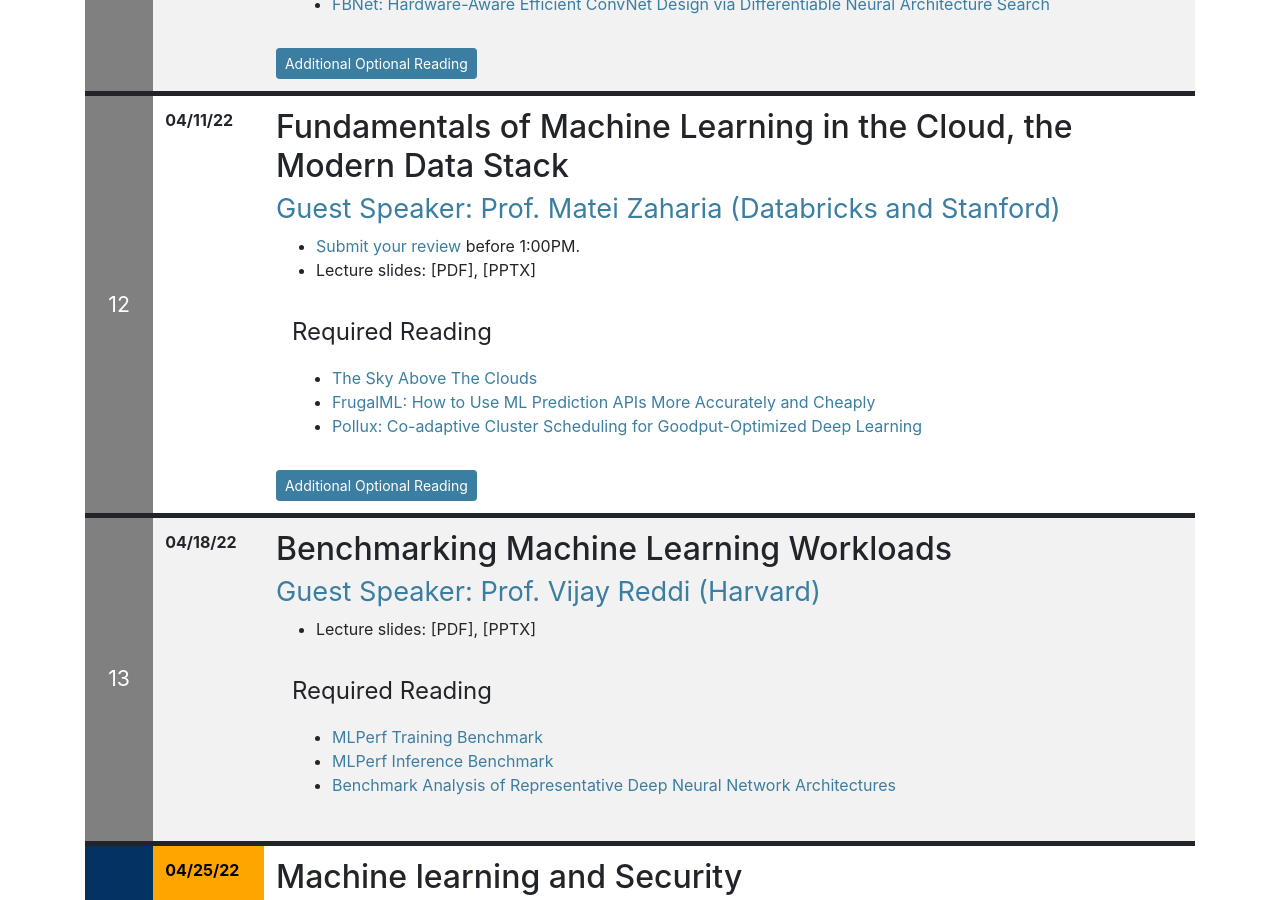
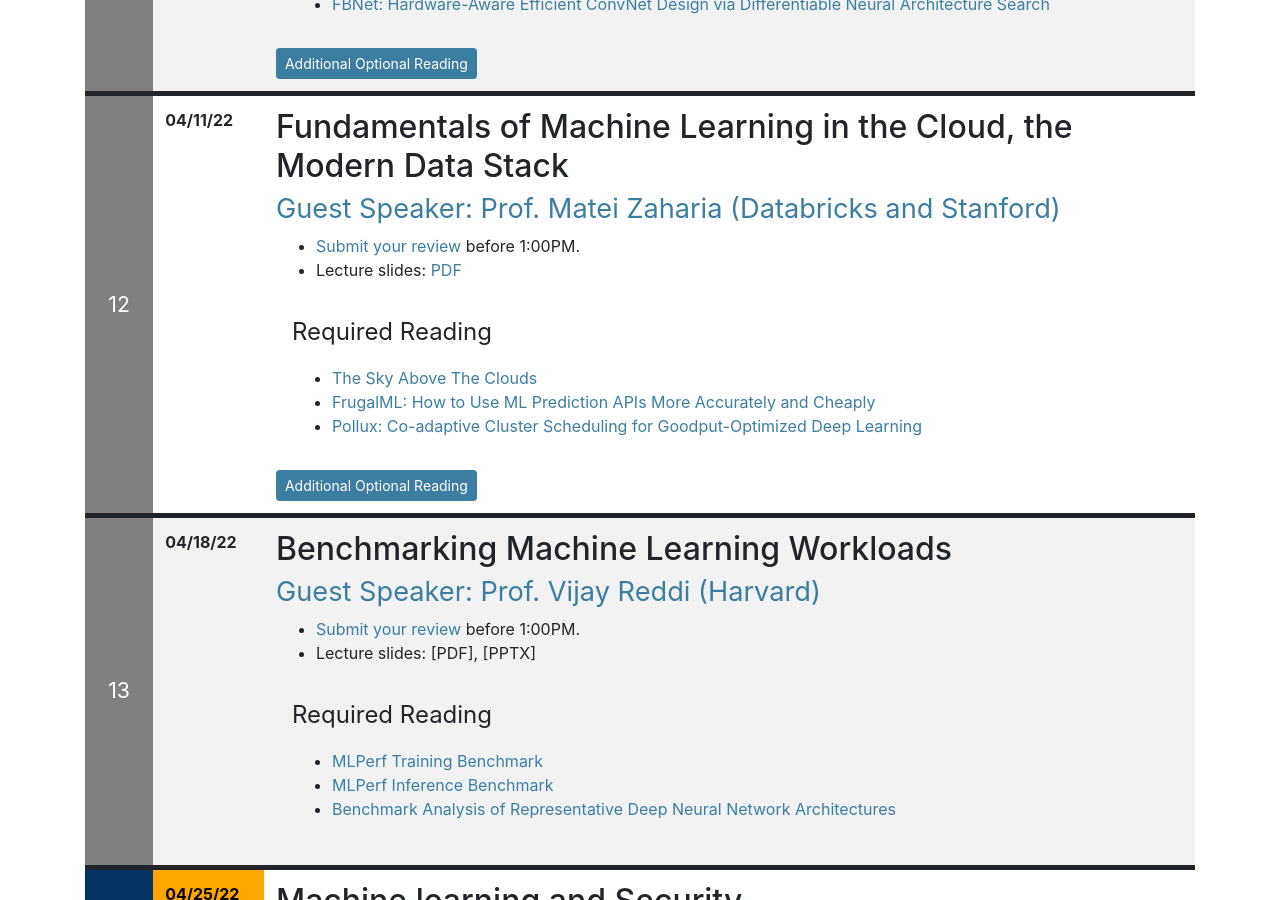
Before and after one commit to ucbrise/cs294-ai-sys-sp22, a Jekyll site: the page built from index.md, in a window 1280 px wide and 900 px high, scrolled down 4675 px. Built offline with Jekyll 4.4.1, drawn with Linux system fonts in a browser that asks for light colours; nearby versions of some CDN libraries; our own code applies the rules of GitHub Pages for plain Markdown files.

Commit message:
add paper review link

```diff
--- a/index.md
+++ b/index.md
@@ -277,7 +277,7 @@ This lecture will be an overview of the class, requirements, and an introduction
 ## [Guest Speaker: Prof. Matei Zaharia (Databricks and Stanford)](https://cs.stanford.edu/people/matei/)
 
 * [Submit your review](https://forms.gle/qY7cgn4eAuutJQoz8) before 1:00PM.
-* Lecture slides: [PDF], [PPTX]
+* Lecture slides: [PDF](assets/lectures/lec12/mlaas-guest-talk.pdf)
 
 <div class="reading">
 <div class="required_reading" markdown="1">
@@ -296,6 +296,7 @@ This lecture will be an overview of the class, requirements, and an introduction
 # Benchmarking Machine Learning Workloads
 ## [Guest Speaker: Prof. Vijay Reddi (Harvard)](https://scholar.harvard.edu/vijay-janapa-reddi/home)
 
+* [Submit your review](https://forms.gle/dhPjXGt1Vg6bfytBA) before 1:00PM.
 * Lecture slides: [PDF], [PPTX]
 
 <div class="reading">
```
